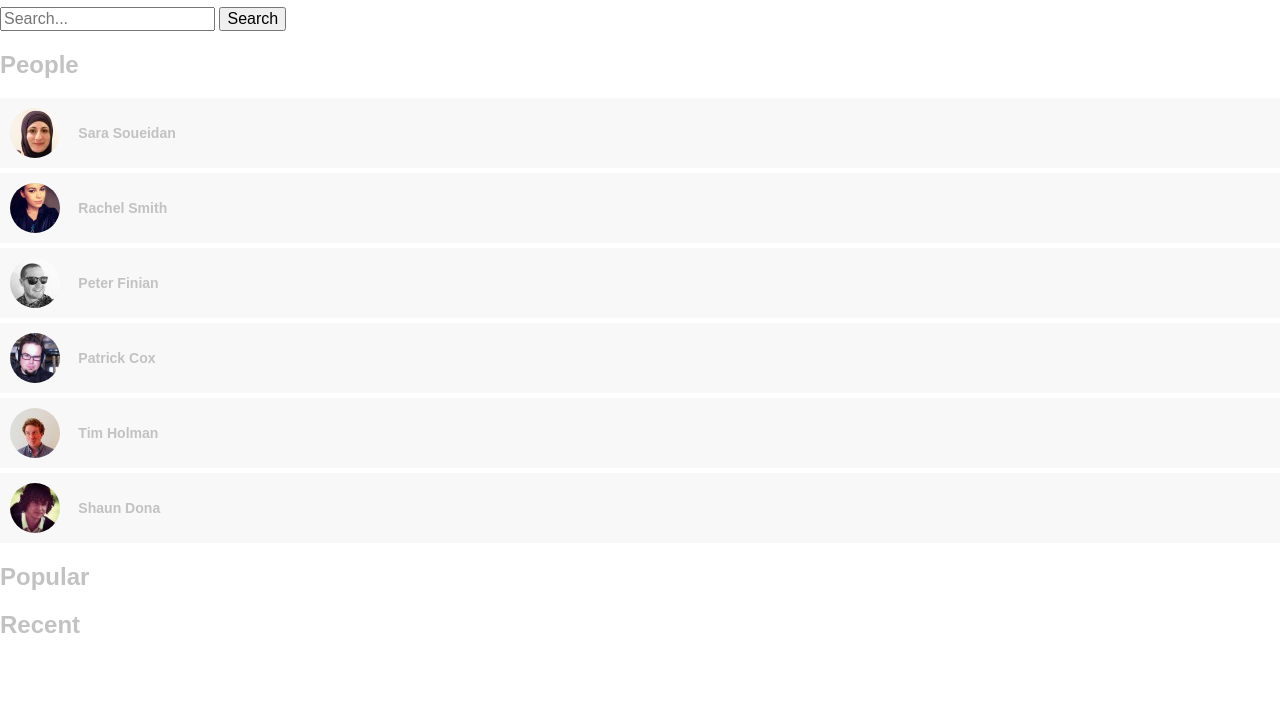
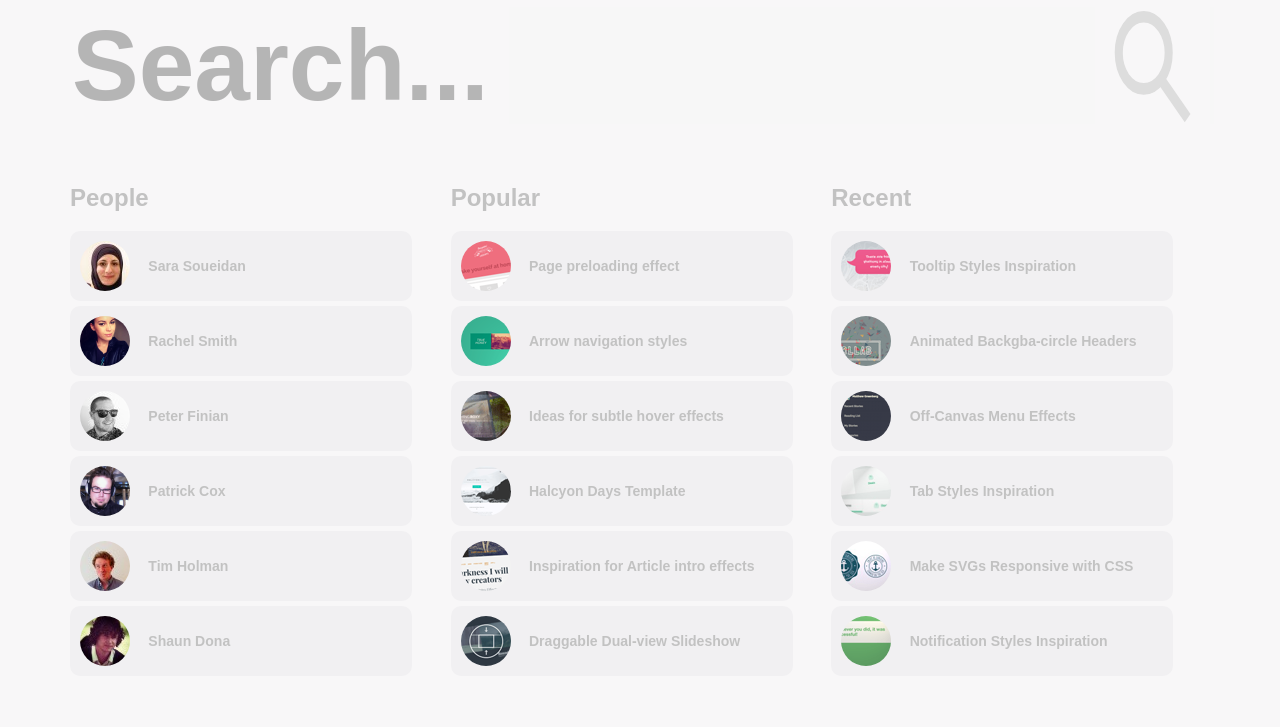
Before and after one commit to alena36/huge-search, a plain HTML site: page index.html in a window 1280 px wide. Shown: the part 73-800 px from the top of the page. Drawn offline with nearby package versions, Linux system fonts and the light colour scheme.

Commit message:
css update

```diff
--- a/css/style.css
+++ b/css/style.css
@@ -1,6 +1,13 @@
 body {
 	font-family: Arial, sans-serif;
 	color: #c2c2c2;
+	background-color: rgba(118,117,128,0.05);
+}
+
+.container {
+	width: 100%;
+	max-width: 1140px;
+	margin: 0 auto;
 }
 
 .search-results ul{
@@ -12,6 +19,7 @@ body {
 .search-result-item {
 	background-color: rgba(118,117,128,0.05);
 	margin-bottom: 5px;
+	border-radius: 10px;
 }
 
 .search-result-item img {
@@ -42,3 +50,62 @@ body {
 .search-result-item a:hover h3 {
 	color: #ec5a62;
 }
+
+.visually-hidden {
+	visibility: hidden;
+}
+
+.search-form {
+	border: 0;
+	margin: 0 auto;
+	width: 100%;
+	position: relative;
+	display: block;
+}
+
+.search-input {
+	border: 0;
+	font-weight: bold;
+	font-size: 100px;
+	color: #ec5a62;
+	opacity: 0.5;
+	width: 100%;
+	background-color: #f8f7f8;
+	outline: none;
+}
+
+.search-button {
+	position: absolute;
+	top: 0;
+	right: 0;
+	background-image: url(../img/magnifier.svg);
+	background-repeat: no-repeat;
+	width: 115px;
+	height: 100%;
+	border: 0;
+	padding: 0;
+	background-color: #f8f7f8;
+	font-size: 0;
+	background-size: 70%;
+	background-position: center center;
+	outline: none;
+	transition: background-size 0.5s ease-out;
+	cursor: pointer;
+}
+
+.search-button:hover {
+	background-size: 75%;
+	transition: background-size 0.5s ease-out;
+}
+
+.search-results {
+	width: 30%;
+	display: inline-block;
+	margin-right: 3%;
+	margin-top: 40px;
+	vertical-align: top;
+}
+
+.search-results:last-child {
+	margin-right: 0;
+}
--- a/index.html
+++ b/index.html
@@ -7,15 +7,20 @@
 	<link rel="stylesheet" type="text/css" href="css/style.css">
 </head>
 <body>
-	<h1 class="visually-hidden">Huge-search</h1>
+	<div class="container">
+		<h1 class="visually-hidden">
+			Huge-search
+		</h1>
 		<form class="search-form" method="post">
-		<input type="text" name="search" placeholder="Search...">
+			<input type="text" name="search" placeholder="Search..." class="search-input">
 			<button type="submit" class="search-button">
 				Search
 			</button>
 		</form>
 		<section class="search-results">
-		<h2>People</h2>
+			<h2>
+				People
+			</h2>
 			<ul>
 				<li class="search-result-item">
 					<a href="#">
@@ -28,42 +33,155 @@
 				<li class="search-result-item">
 					<a href="#">
 						<img src="img/avatars/RachelSmith.png" alt="Rachel Smith">
-					<h3>Rachel Smith</h3>
+						<h3>
+							Rachel Smith
+						</h3>
 					</a>
 				</li>
 				<li class="search-result-item">
 					<a href="#">
 						<img src="img/avatars/PeterFinlan.jpeg">
-					<h3>Peter Finian</h3>
+						<h3>
+							Peter Finian
+						</h3>
 					</a>
 				</li>
 				<li class="search-result-item">
 					<a href="#">
 						<img src="img/avatars/PatrickCox.png">
-					<h3>Patrick Cox</h3>
+						<h3>
+							Patrick Cox
+						</h3>
 					</a>
 				</li>
 				<li class="search-result-item">
 					<a href="#">
 						<img src="img/avatars/TimHolman.jpeg">
-					<h3>Tim Holman</h3>
+						<h3>
+							Tim Holman
+						</h3>
 					</a>
 				</li>
 				<li class="search-result-item">
 					<a href="#">
 						<img src="img/avatars/ShaunDona.jpeg">
-					<h3>Shaun Dona</h3>
+						<h3>
+							Shaun Dona
+						</h3>
 					</a>
 				</li>
 			</ul>
 		</section>
-	<section>
-		<h2>Popular</h2>
-
+		<section class="search-results">
+			<h2>
+				Popular
+			</h2>
+			<ul>
+				<li class="search-result-item">
+					<a href="#">
+						<img src="img/thumbs/PagePreloadingEffect.png" alt="Page preloading effect">
+						<h3>
+							Page preloading effect
+						</h3>
+					</a>
+				</li>
+				<li class="search-result-item">
+					<a href="#">
+						<img src="img/thumbs/ArrowNavigationStyles.png" alt="Arrow navigation styles">
+						<h3>
+							Arrow navigation styles
+						</h3>
+					</a>
+				</li>
+				<li class="search-result-item">
+					<a href="#">
+						<img src="img/thumbs/HoverEffectsIdeasNew.png" alt="Ideas for subtle hover effects">
+						<h3>
+							Ideas for subtle hover effects
+						</h3>
+					</a>
+				</li>
+				<li class="search-result-item">
+					<a href="#">
+						<img src="img/thumbs/FreebieHalcyonDays.png" alt="Halcyon Days Template">
+						<h3>
+							Halcyon Days Template
+						</h3>
+					</a>
+				</li>
+				<li class="search-result-item">
+					<a href="#">
+						<img src="img/thumbs/ArticleIntroEffects.png" alt="Inspiration for Article intro effects">
+						<h3>
+							Inspiration for Article intro effects
+						</h3>
+					</a>
+				</li>
+				<li class="search-result-item">
+					<a href="#">
+						<img src="img/thumbs/DraggableDualViewSlideshow.png" alt="Draggable Dual-view Slideshow">
+						<h3>
+							Draggable Dual-view Slideshow
+						</h3>
+					</a>
+				</li>
+			</ul>
 		</section>
-	<section>
-		<h2>Recent</h2>
-
+		<section class="search-results">
+			<h2>
+				Recent
+			</h2>
+			<ul>
+				<li class="search-result-item">
+					<a href="#">
+						<img src="img/thumbs/TooltipStylesInspiration.png" alt="Tooltip Styles Inspiration">
+						<h3>
+							Tooltip Styles Inspiration
+						</h3>
+					</a>
+				</li>
+				<li class="search-result-item">
+					<a href="#">
+						<img src="img/thumbs/AnimatedHeaderBackgrounds.png" alt="Animated Backgba-circle Headers">
+						<h3>
+							Animated Backgba-circle Headers
+						</h3>
+					</a>
+				</li>
+				<li class="search-result-item">
+					<a href="#">
+						<img src="img/thumbs/OffCanvas.png" alt="Off-Canvas Menu Effects">
+						<h3>
+							Off-Canvas Menu Effects
+						</h3>
+					</a>
+				</li>
+				<li class="search-result-item">
+					<a href="#">
+						<img src="img/thumbs/TabStyles.png" alt="Tab Styles Inspiration">
+						<h3>
+							Tab Styles Inspiration
+						</h3>
+					</a>
+				</li>
+				<li class="search-result-item">
+					<a href="#">
+						<img src="img/thumbs/ResponsiveSVGs.png" alt="Make SVGs Responsive with CSS">
+						<h3>
+							Make SVGs Responsive with CSS
+						</h3>
+					</a>
+				</li>
+				<li class="search-result-item">
+					<a href="#">
+						<img src="img/thumbs/NotificationStyles.png" alt="Notification Styles Inspiration">
+						<h3>
+							Notification Styles Inspiration
+						</h3>
+					</a>
+				</li>
+			</ul>
 		</section>
+	</div>
 </body>
 </html>
```
Lines whose indentation alone changed are shown as unchanged.
